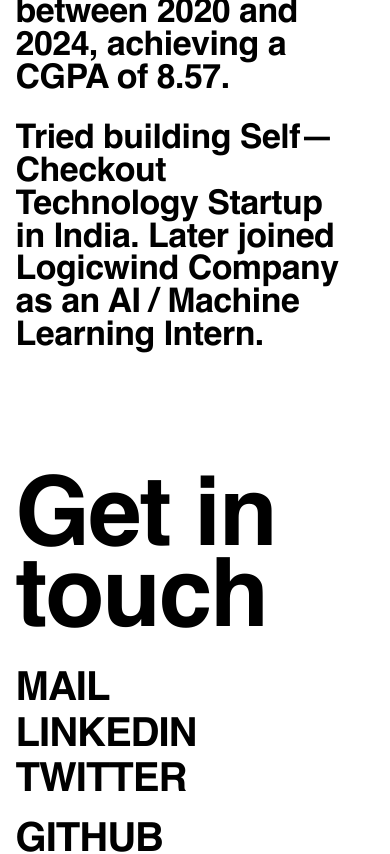
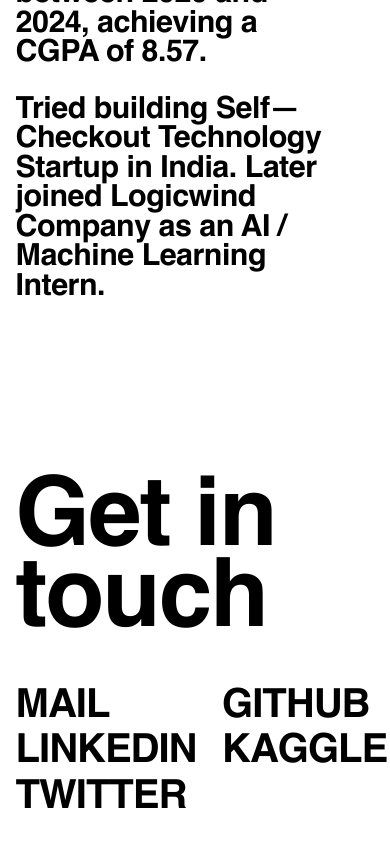
Before and after one commit to jaiminjariwala/jaiminjariwala, a React (Vite) app: page / in a window 390 px wide. Shown: the part 1260-2114 px from the top of the page. Built offline with nearby package versions, Linux system fonts and the light colour scheme.

Commit message:
updated css in responsive dimensions

```diff
--- a/index.html
+++ b/index.html
@@ -2,7 +2,7 @@
 <html lang="en">
   <head>
     <meta charset="UTF-8" />
-    <link rel="icon" type="image/x-icon" href="public/favicon.ico" />
+    <link rel="icon" type="image/x-icon" href="/favicon.ico" />
     <meta name="viewport" content="width=device-width, initial-scale=1.0" />
     <title>Jaimin</title>
   </head>
--- a/src/components/About/About.css
+++ b/src/components/About/About.css
@@ -39,7 +39,7 @@
   letter-spacing: -0.8px;
   /* -webkit-text-stroke: 0.4px black; */
   font-weight: bold;
-  max-width: 84vw;
+  max-width: 80vw;
 
   /* letter-spacing: -1px; */
   margin: 0 0 3vh 0;
@@ -86,7 +86,7 @@
     margin-bottom: 0.5vh;
   }
   .content p {
-    font-size: clamp(2.12rem, 2vw, 3rem);
+    font-size: clamp(1.9rem, 2vw, 2rem);
   }
 
   /* .about img {
--- a/src/components/Contact/Contact.css
+++ b/src/components/Contact/Contact.css
@@ -168,8 +168,8 @@
   }
 
   .contact-links {
-    grid-template-columns: 0;
-    gap: 1rem;
+    /* grid-template-columns: 0; */
+    gap: 1.6rem;
     margin: 2vh 0 2vh 0;
   }
 
@@ -197,8 +197,12 @@
     font-size: clamp(4.5rem, 18vw, 8rem);
   }
 
+  .contact-links {
+    gap: 2rem;
+  }
+
   .contact-item {
-    font-size: clamp(2.5rem, 4vw, 4rem);
+    font-size: clamp(2rem, 4vw, 4rem);
   }
 
   .time {
```
